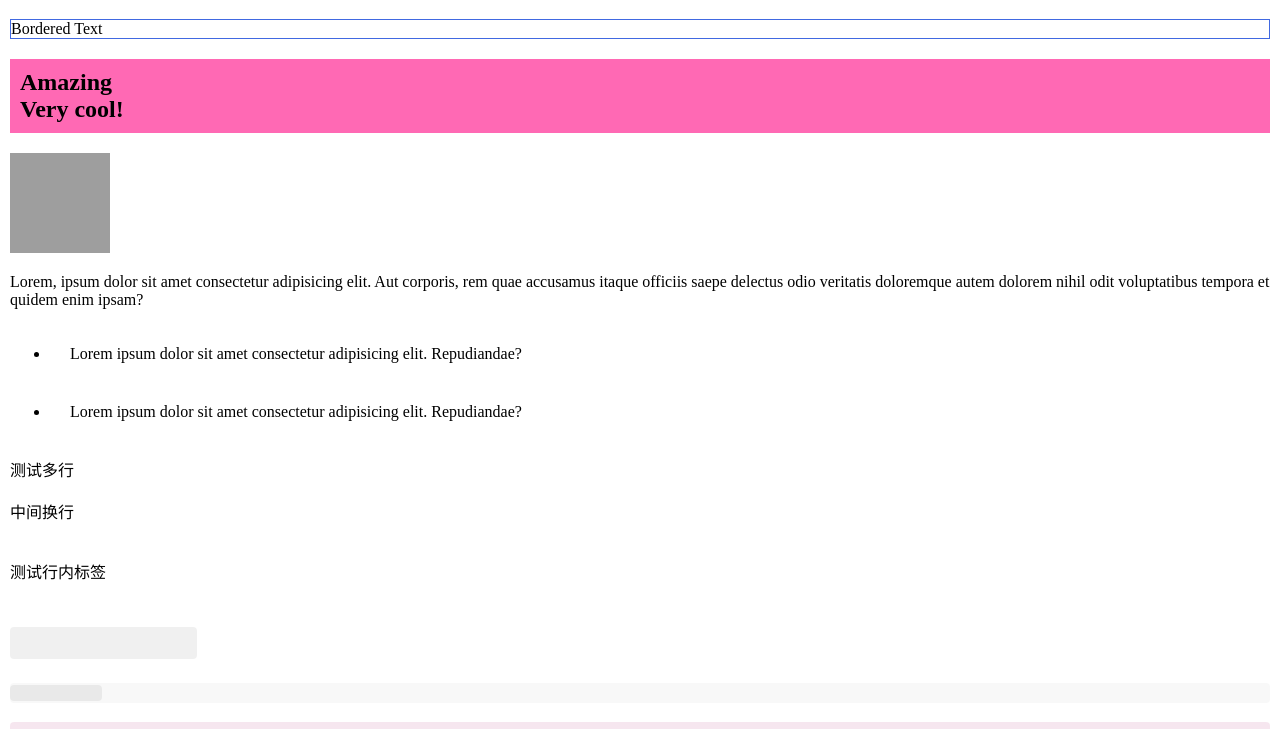
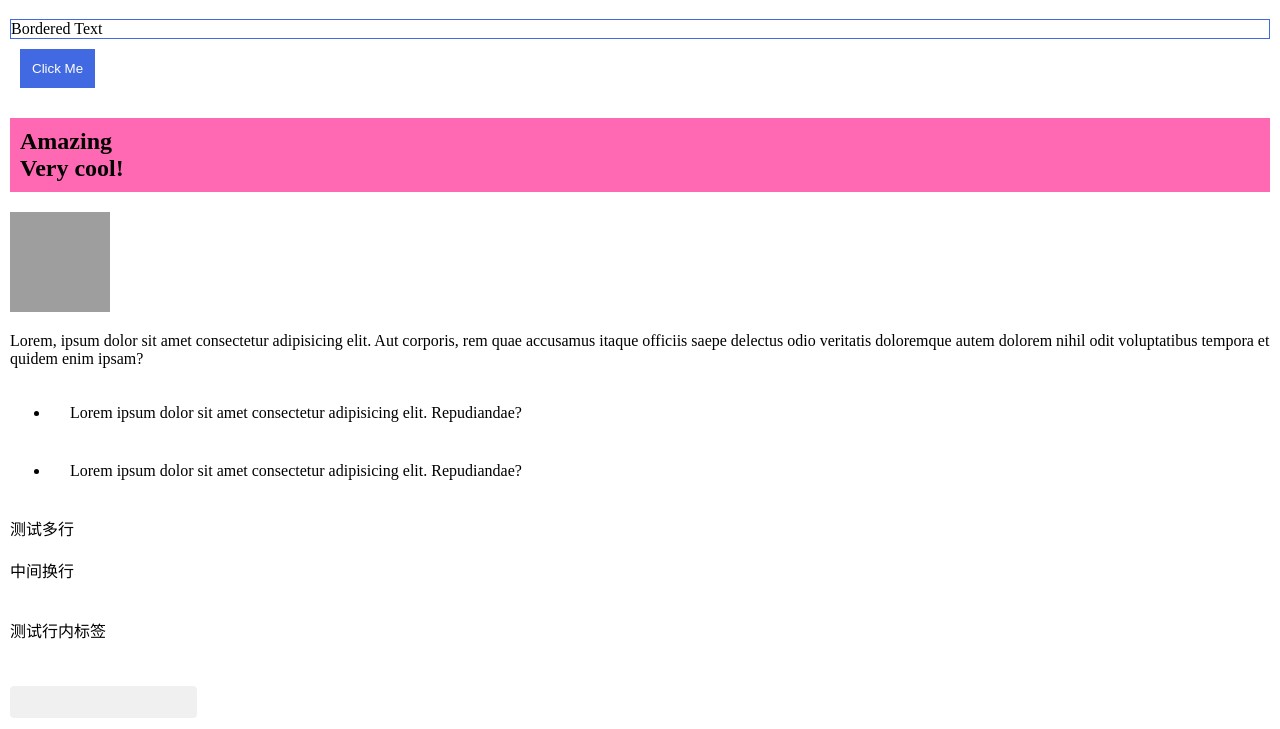
Before and after one commit to iamyoki/try-skeleton-generation, a website built with Parcel: page index.html in a window 1280 px wide. Shown: the part 71-800 px from the top of the page. Built offline with nearby package versions, Linux system fonts and the light colour scheme; grey boxes are pictures that could not be loaded.

Commit message:
feat: add button

```diff
--- a/index.html
+++ b/index.html
@@ -13,6 +13,7 @@
     <div id="root">
       <h1>Hello, World!</h1>
       <div style='border: 1px solid royalblue;'>Bordered Text</div>
+      <button class='btn'>Click Me</button>
       <h2 style="background-color: hotpink; padding: 10px">
         Amazing <br />
         Very cool!
--- a/src/Skeleton.class.ts
+++ b/src/Skeleton.class.ts
@@ -312,5 +312,3 @@ export class Skeleton {
     return originalLineHeight;
   }
 }
-
-window.Skeleton = Skeleton
--- a/src/styles.css
+++ b/src/styles.css
@@ -10,3 +10,11 @@ html,body {
 li {
   padding: 20px;
 }
+
+.btn {
+  background-color: royalblue;
+  border: none;
+  padding: 12px;
+  margin: 10px;
+  color: white;
+}
```
